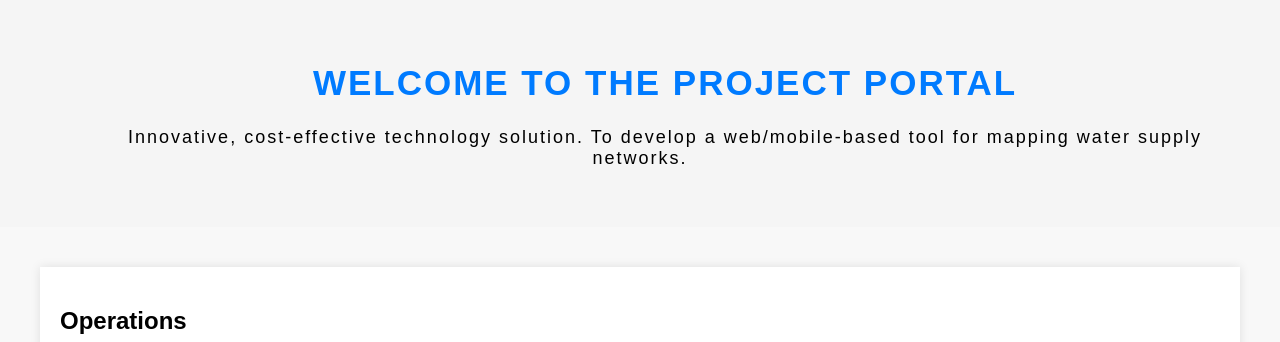
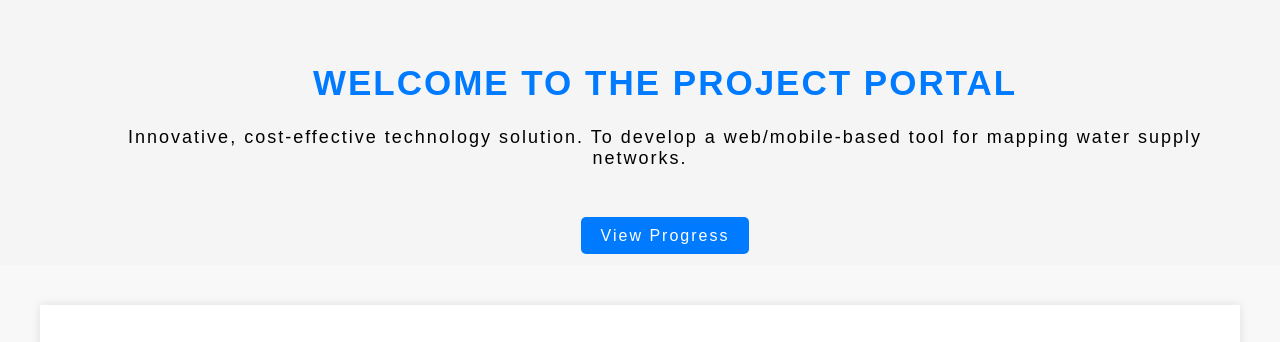
Before and after one commit to Abhijeetbyte/Hackathon-MIT, a plain HTML site: page index.html in a window 1280 px wide. Shown: the top 342 px of the page. Drawn offline with Linux system fonts and the light colour scheme.

Commit message:
Update index.html

```diff
--- a/index.html
+++ b/index.html
@@ -66,6 +66,8 @@
             text-decoration: none;
         }
 
+
+
         .coming-soon {
             background-color: #007BFF;
             color: #fff;
@@ -90,11 +92,17 @@
 </head>
 <body>
     <header>
-        <div class="container">
-            <h1>Welcome to the Project Portal</h1>
-            <p>Innovative, cost-effective technology solution. To develop a web/mobile-based tool for mapping water supply networks.</p>
-        </div>
-    </header>
+    <div class="container">
+        <h1>Welcome to the Project Portal</h1>
+        <p>Innovative, cost-effective technology solution. To develop a web/mobile-based tool for mapping water supply networks.</p>
+    </div>
+    <!-- Add the "View Progress" button on the right side -->
+    <div class="button-container">
+        <a class="button" href="progress.html">View Progress</a>
+    </div>
+</header>
+
+
 
     <div class="container">
 
```
